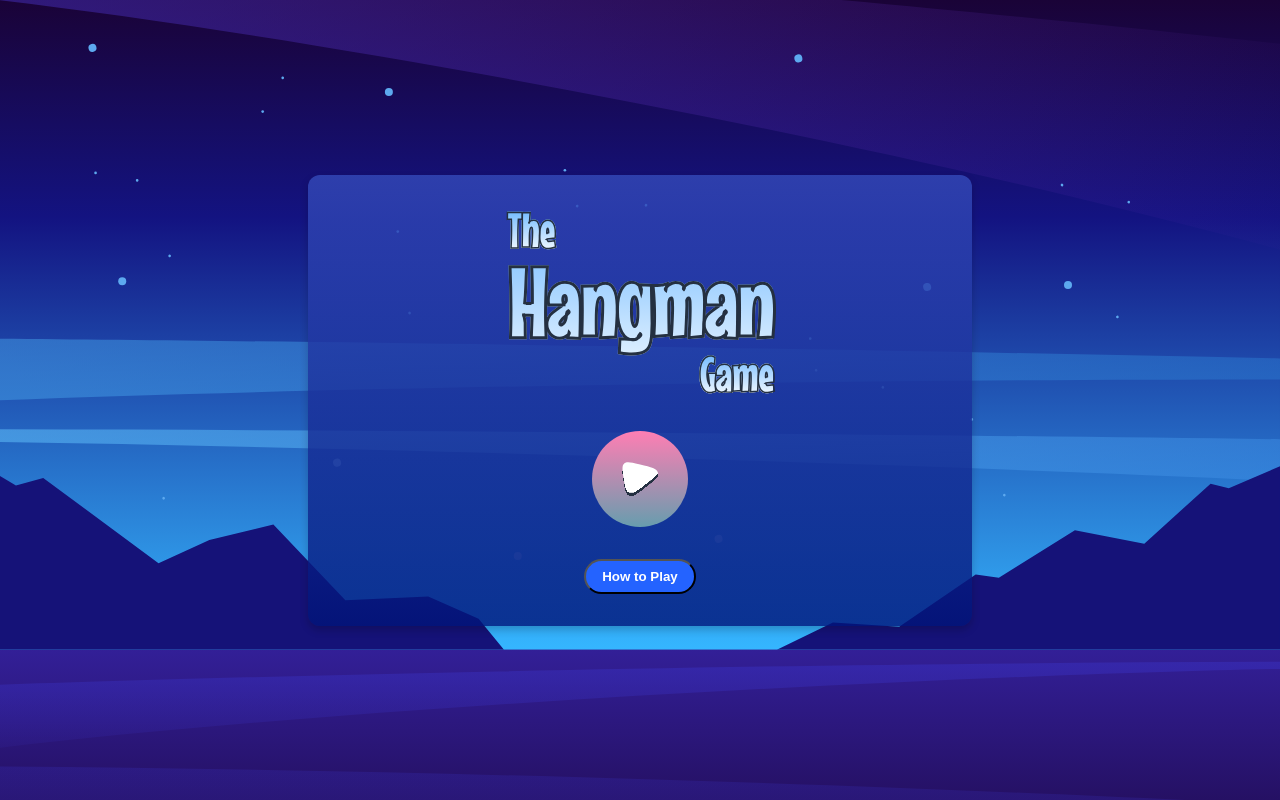
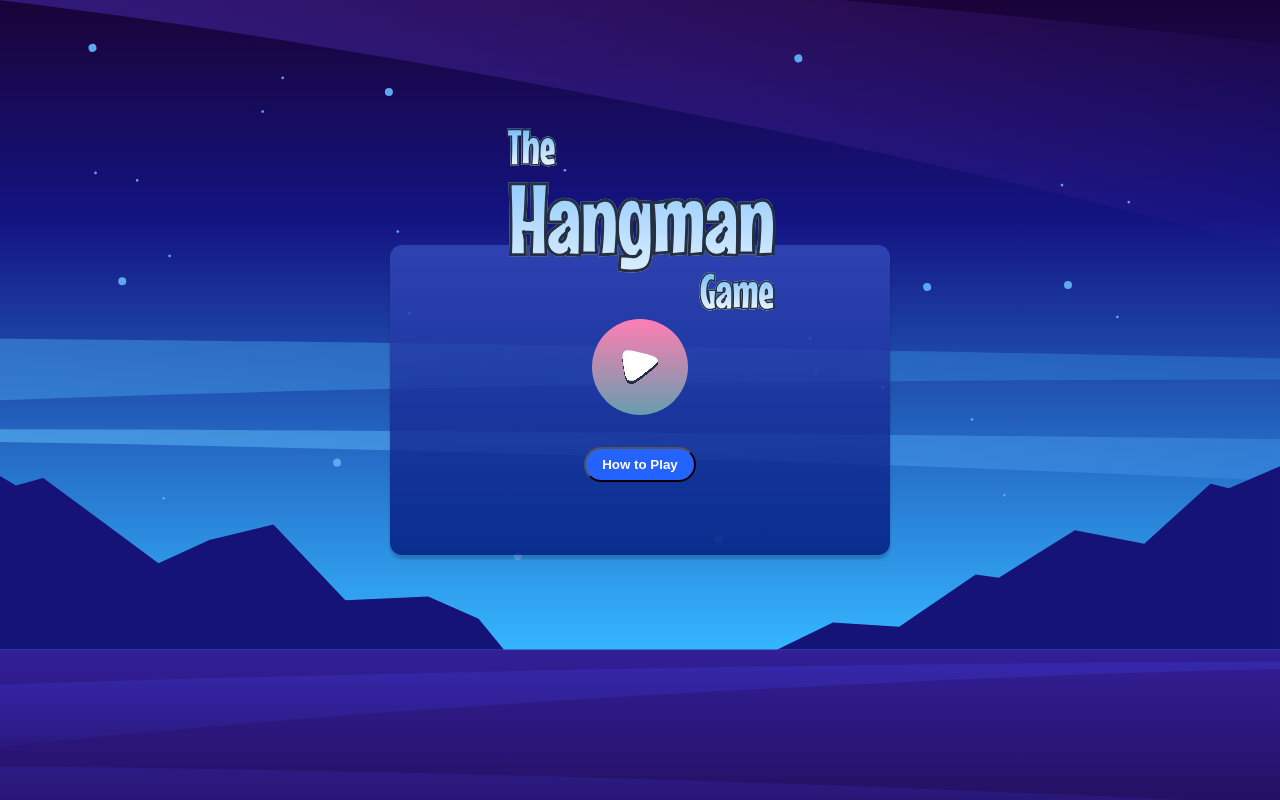
Before and after one commit to irakizaDidier/hangman-game, an Angular app: page / in a window 1280 px wide. Built offline with nearby package versions, Linux system fonts and the light colour scheme.

Commit message:
correcting the title relative and absolute

```diff
--- a/src/app/components/game-screen/game-screen.component.css
+++ b/src/app/components/game-screen/game-screen.component.css
@@ -35,6 +35,9 @@
 .menu-button {
   @apply p-2 rounded-full;
   background: linear-gradient(180deg, #ff7eb3, #679dae);
+}
+.menu-icon {
+  @apply w-6 h-6;
 }
 
 .heart-icon {
@@ -131,6 +134,7 @@
   -webkit-background-clip: text;
   -webkit-text-fill-color: transparent;
   -webkit-text-stroke: 2.5px #243041;
+  top: -20%;
 }
 
 @media (max-width: 840px) {
@@ -139,7 +143,9 @@
   }
 
   .title {
-    @apply text-4xl mb-4;
+    @apply text-7xl mb-4;
+    -webkit-text-stroke: 2px #243041;
+    top: -20%;
   }
 
   .modal-content button {
@@ -153,7 +159,9 @@
   }
 
   .title {
-    @apply text-3xl mb-3;
+    @apply text-5xl mb-3;
+    -webkit-text-stroke: 2px #243041;
+    top: -15%;
   }
 
   .modal-content button {
--- a/src/app/components/game-screen/game-screen.component.html
+++ b/src/app/components/game-screen/game-screen.component.html
@@ -2,7 +2,7 @@
   <div class="flex items-center justify-between w-9/12 px-4 mt-4">
     <div class="flex justify-between gap-3 w-3/12">
       <button class="menu-button" (click)="openMenu()">
-        <img src="assets/images/icon-menu.svg" alt="Menu" />
+        <img src="/assets/images/icon-menu.svg" alt="Menu" class="menu-icon" />
       </button>
       <h2 class="category-title">{{ category }}</h2>
     </div>
@@ -10,7 +10,7 @@
       <div class="attempts-bar">
         <div class="attempts-left" [style.width.%]="attempts * 12.5"></div>
       </div>
-      <img src="assets/images/icon-heart.svg" alt="Heart" class="heart-icon" />
+      <img src="/assets/images/icon-heart.svg" alt="Heart" class="heart-icon" />
     </div>
   </div>
   <div class="word-display mt-8">
@@ -30,14 +30,14 @@
 
 <!-- Modal -->
 <div *ngIf="showModal" class="modal">
-  <div class="modal-content" *ngIf="modalType === 'paused'">
-    <h2 class="title">{{ message }}</h2>
+  <div class="modal-content relative" *ngIf="modalType === 'paused'">
+    <h2 class="title absolute">{{ message }}</h2>
     <button (click)="continueGame()">Continue</button>
     <button (click)="newCategory()">New Category</button>
     <button (click)="quitGame()">Quit Game</button>
   </div>
-  <div class="modal-content" *ngIf="modalType === 'gameOver'">
-    <h2 class="title">{{ message }}</h2>
+  <div class="modal-content relative" *ngIf="modalType === 'gameOver'">
+    <h2 class="title absolute">{{ message }}</h2>
     <button (click)="resetGame()">Play Again!</button>
     <button (click)="newCategory()">New Category</button>
     <button (click)="quitGame()">Quit Game</button>
--- a/src/app/components/how-to-play/how-to-play.component.css
+++ b/src/app/components/how-to-play/how-to-play.component.css
@@ -45,6 +45,7 @@
 .step h2 {
   @apply mb-2 font-bold;
   color: #261676;
+  text-transform: uppercase;
 }
 
 .step p {
--- a/src/app/components/pick-category/pick-category.component.css
+++ b/src/app/components/pick-category/pick-category.component.css
@@ -22,7 +22,7 @@
   -webkit-text-stroke: 3px #243041;
 }
 .category-list {
-  @apply justify-center gap-4 mt-8 list-none  w-4/5 grid-cols-3;
+  @apply justify-center gap-7 mt-12 list-none  w-4/5 grid-cols-3;
 }
 
 .category-item {
--- a/src/app/components/pick-category/pick-category.component.html
+++ b/src/app/components/pick-category/pick-category.component.html
@@ -7,10 +7,10 @@
     <h2 class="category-title">Pick a Category</h2>
     <div></div>
   </div>
-  <ul class="category-list grid grid-cols-3 justify-center gap-4 mt-8">
+  <ul class="category-list grid grid-cols-3 justify-center">
     <li class="category-item" *ngFor="let category of categories"
       (click)="selectCategory(category)">
-      {{ category }}
+      {{ category | uppercase }}
     </li>
   </ul>
 </div>
--- a/src/app/components/start-screen/start-screen.component.css
+++ b/src/app/components/start-screen/start-screen.component.css
@@ -3,24 +3,26 @@
 }
 
 .game-container {
-  @apply flex flex-col items-center justify-center p-8 rounded-xl text-center;
+  @apply flex flex-col items-center justify-center  rounded-xl text-center;
   background: linear-gradient(
     180deg,
     rgba(52, 74, 186, 0.8),
     rgba(0, 20, 121, 0.8)
   );
-  max-width: 600px;
+  max-width: 500px;
   width: 100%;
-  box-shadow: 0 4px 8px rgba(0, 0, 0, 0.2);
+  height: 310px;
+  box-shadow: 0 4px 3px rgba(0, 0, 0, 0.2);
 }
 
 .hangman-title {
-  @apply text-8xl font-bold mb-8;
+  @apply text-8xl font-bold;
   background: linear-gradient(180deg, hsl(209, 100%, 70%), #fff);
   -webkit-background-clip: text;
   -webkit-text-fill-color: transparent;
   -webkit-text-stroke: 3px #243041;
   text-align: center;
+  top: -39%;
 }
 
 .hangman-title .sub {
@@ -59,6 +61,7 @@
 
   .hangman-title {
     @apply text-6xl;
+    top: -22%;
   }
 
   .hangman-title .sub {
@@ -87,6 +90,7 @@
   .hangman-title {
     @apply text-5xl;
     -webkit-text-stroke: 1.5px #243041;
+    top: -20%;
   }
 
   .hangman-title .sub {
--- a/src/app/components/start-screen/start-screen.component.html
+++ b/src/app/components/start-screen/start-screen.component.html
@@ -1,8 +1,8 @@
 <div
   class="flex flex-col items-center justify-center min-h-screen bg-cover bg-center hangman-background">
-  <div class="game-container flex flex-col items-center">
-    <h1 class="hangman-title flex flex-col m-0 p-0">
-      <span class="text-start text-5xl sub">The </span>
+  <div class="game-container relative">
+    <h1 class="hangman-title flex flex-col m-0 p-0 absolute">
+      <span class="text-start text-5xl sub ">The </span>
       <span>Hangman </span>
       <span class="text-end text-5xl sub">Game</span>
     </h1>
```
